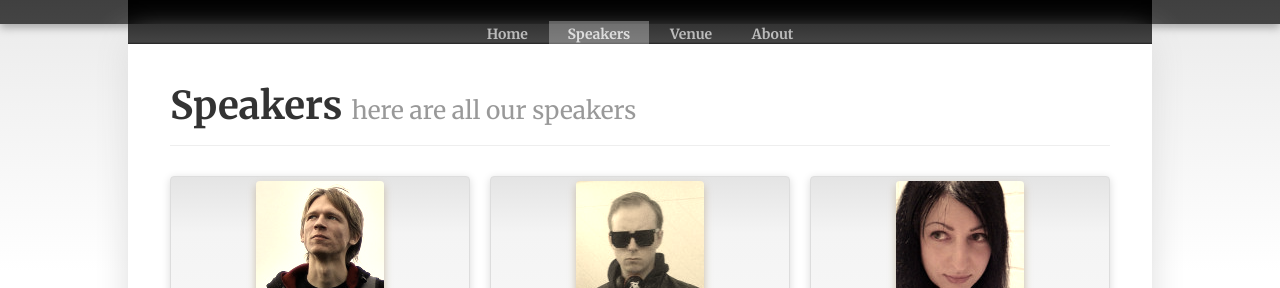
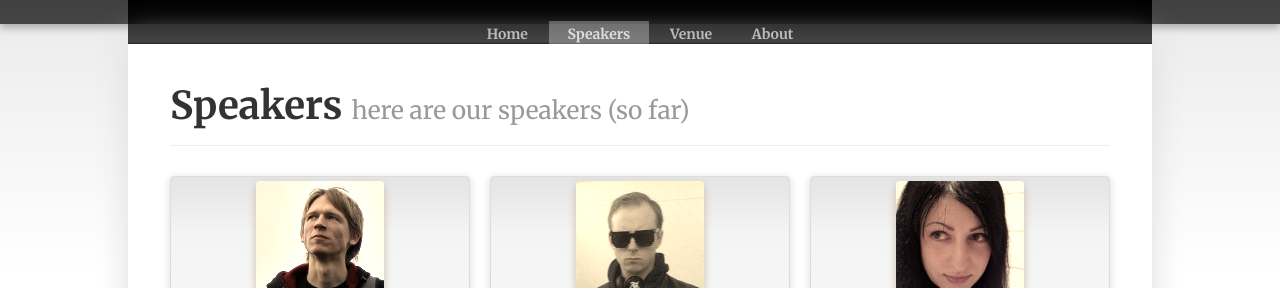
Before and after one commit to flatmaposlo/2013.github.com, a Jekyll site: the page built from speakers.html, in a window 1280 px wide. Shown: the part 179-467 px from the top of the page. Built offline with Jekyll 4.4.1, drawn with Linux system fonts in a browser that asks for light colours; some web fonts are replaced.

Commit message:
o Endret header på speakers-siden

```diff
--- a/speakers.html
+++ b/speakers.html
@@ -3,7 +3,7 @@ layout: default
 title: flatMap(Oslo) Speakers
 ---
 <div class="page-header">
-  <h1>Speakers <small>here are all our speakers</small></h1>
+  <h1>Speakers <small>here are our speakers (so far)</small></h1>
 </div>
 
 <ul class="thumbnails">
```
